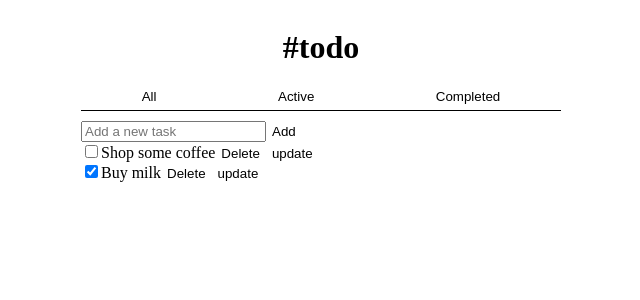
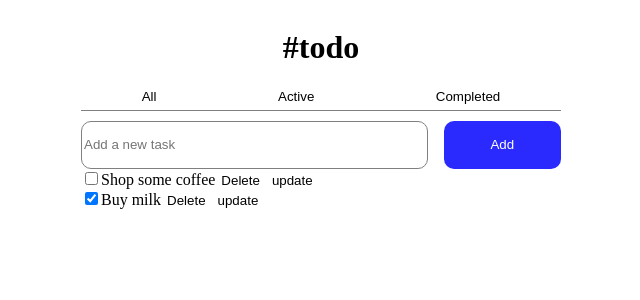
Before and after one commit to G33KM44N38/ToDo, a React (Create React App) app: page / in a window 1280 px wide. Shown: the top 300 px of the page, without its empty margins (319-959 px from the left). Built offline with nearby package versions, Linux system fonts and the light colour scheme.

Commit message:
I have did the input field

```diff
--- a/src/App.css
+++ b/src/App.css
@@ -7,7 +7,7 @@
 
 .tab-buttons{
     display: flex;
-    border-bottom: 1px solid black;
+    border-bottom: 1px solid gray;
     margin-bottom: 10px;
     width: 30rem;
     justify-content: space-around;
@@ -21,3 +21,26 @@ button {
     border: none;
     background: none;
 }
+
+
+/* === input === */
+
+#input-type-div{
+    display: flex;
+    justify-content: space-between;
+    height: 3rem;
+}
+
+.input-new-task{
+    flex-grow: 2;
+    margin-right: 1rem;
+    border: 1px solid gray;
+    border-radius: 10px;
+}
+
+.add-button{
+    background-color: rgb(42, 42, 255);
+    flex-grow: 1;
+    color: white;
+    border-radius: 10px;
+}
--- a/src/App.js
+++ b/src/App.js
@@ -1,8 +1,8 @@
 import React, { useState } from "react";
 import './App.css';
-import Active from "./components/Active";
-import All from "./components/All";
-import Completed from "./components/Completed";
+import Active from "./components/Active/Active"
+import All from "./components/All/All";
+import Completed from "./components/Completed/Completed";
 import uniqueid from "./function/getNewId";
 
 function App() {
--- a/src/components/Active.jsx
+++ b/src/components/Active/Active.jsx
@@ -1,7 +1,7 @@
 import React, { useEffect, useState } from 'react'
-import toChecked from '../function/toChecked'
-import Delete from '../function/Delete'
-import Update from '../function/Update'
+import toChecked from '../../function/toChecked'
+import Delete from '../../function/Delete'
+import Update from '../../function/Update'
 
 function Active({ToDoList, setToDoList}) {
 
--- /dev/null
+++ b/src/components/All/All.css
@@ -0,0 +1,5 @@
+#All-tab{
+    display: flex;
+    justify-content: space-between;
+    flex-direction: column;
+}
--- /dev/null
+++ b/src/components/Completed/Completed.css
@@ -0,0 +1,3 @@
+.input-type-div{
+    visibility: hidden;
+}
--- a/src/components/Completed.jsx
+++ b/src/components/Completed/Completed.jsx
@@ -1,7 +1,8 @@
 import React, { useEffect, useState } from 'react'
-import toChecked from '../function/toChecked';
-import Delete from '../function/Delete';
+import toChecked from '../../function/toChecked';
+import Delete from '../../function/Delete';
 import { ImBin } from 'react-icons/im';
+import './Completed.css'
 
 function Completed({ToDoList, setToDoList}) {
   const [filteredTaskDone, setfilteredTaskDone] = useState([]);
```
Also changed, not shown: src/components/All/All.jsx (renamed from src/components/All.jsx, +4 -3 lines), src/components/Active/Active.css (added).
